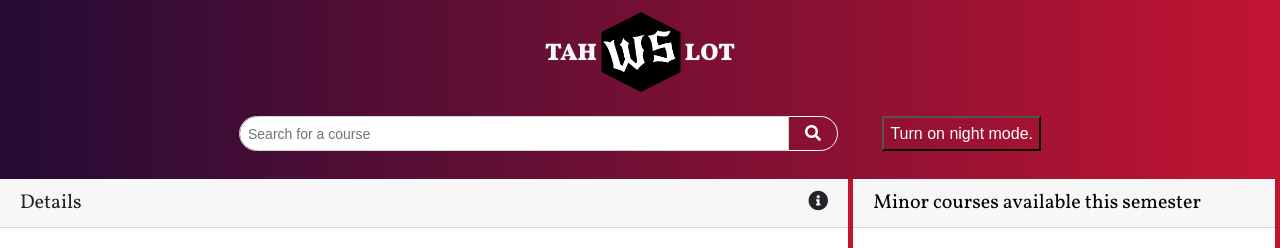
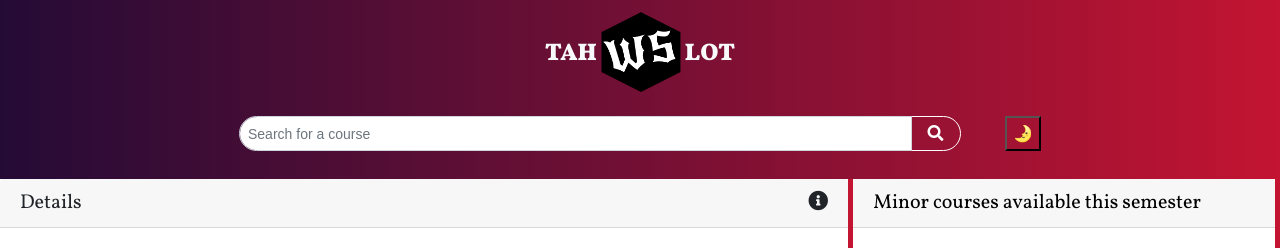
Before and after one commit to arnav-t/what-slot, a Flask app: page / in a window 1280 px wide. Shown: the top 248 px of the page. Run offline with Flask 2, Linux system fonts and the light colour scheme; data that the repository does not hold is empty; some libraries are stand-ins or nearby versions.

Commit message:
Added icons

```diff
--- a/static/mainScript.js
+++ b/static/mainScript.js
@@ -198,7 +198,8 @@ function toggleDarkLight()
     if(button == false)
     {
         button = true;
-        document.getElementById("night_mode").innerHTML = 'Turn off night mode';
+        document.getElementById("night_mode").innerHTML = '🌞';
+        $("#night_mode").css("font-size","20px");
         $(".card").css("background","#262626");
         $(".courses,.timetable").css("color","#eee");
         $(".card-header").css("background","rgb(83, 79, 79)");
@@ -219,7 +220,8 @@ function toggleDarkLight()
     else
     {
         button = false;
-        document.getElementById("night_mode").innerHTML = 'Turn on night mode';
+        document.getElementById("night_mode").innerHTML = '🌙';
+        $("#night_mode").css("font-size", "20px");
         $(".card").css("background", "white");
         $(".courses,.timetable").css("color", "black");
         $("#search-bar").css("background", "white");
--- a/templates/home.html
+++ b/templates/home.html
@@ -10,6 +10,7 @@
 	<script src="https://cdnjs.cloudflare.com/ajax/libs/popper.js/1.12.9/umd/popper.min.js" integrity="sha384-ApNbgh9B+Y1QKtv3Rn7W3mgPxhU9K/ScQsAP7hUibX39j7fakFPskvXusvfa0b4Q" crossorigin="anonymous"></script>
 	<script src="https://maxcdn.bootstrapcdn.com/bootstrap/4.0.0/js/bootstrap.min.js" integrity="sha384-JZR6Spejh4U02d8jOt6vLEHfe/JQGiRRSQQxSfFWpi1MquVdAyjUar5+76PVCmYl" crossorigin="anonymous"></script>
 	<link rel="stylesheet" href="https://use.fontawesome.com/releases/v5.5.0/css/all.css" integrity="sha384-B4dIYHKNBt8Bc12p+WXckhzcICo0wtJAoU8YZTY5qE0Id1GSseTk6S+L3BlXeVIU" crossorigin="anonymous">
+	<link rel="stylesheet" href="path/to/font-awesome/css/font-awesome.min.css">
 	<link rel="stylesheet" href="//code.jquery.com/ui/1.12.1/themes/base/jquery-ui.css">
 	<script src="https://code.jquery.com/jquery-3.3.1.js" integrity="sha256-2Kok7MbOyxpgUVvAk/HJ2jigOSYS2auK4Pfzbm7uH60=" crossorigin="anonymous"></script>
 	<script src="https://code.jquery.com/ui/1.12.1/jquery-ui.js"></script>
@@ -27,7 +28,8 @@
 							<input id="search-bar" type="text" class="form-control col col-auto" placeholder="Search for a course" aria-label="Search for a course" aria-describedby="basic-addon2">
 							<div class="input-group-append">
 									<button type="button" id="search-but"><i class="fas fa-search"></i></button>
-									&nbsp;&nbsp;&nbsp;&nbsp;&nbsp;&nbsp;&nbsp;&nbsp;&nbsp;&nbsp;<button type="button" id ="night_mode" name="dark_light" onclick="toggleDarkLight()" title="Toggle dark/light mode">Turn on night mode.</button>
+									&nbsp;&nbsp;&nbsp;&nbsp;&nbsp;&nbsp;&nbsp;&nbsp;&nbsp;&nbsp;
+									<button type="button" id="night_mode" onclick="toggleDarkLight()" title="Toggle dark/light mode">🌛</button>
 							</div>
 						</div>
 					</div>
```
